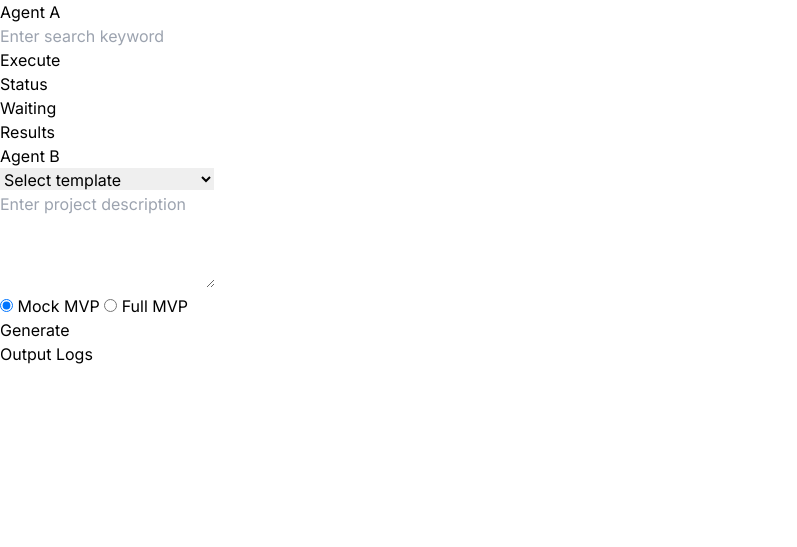
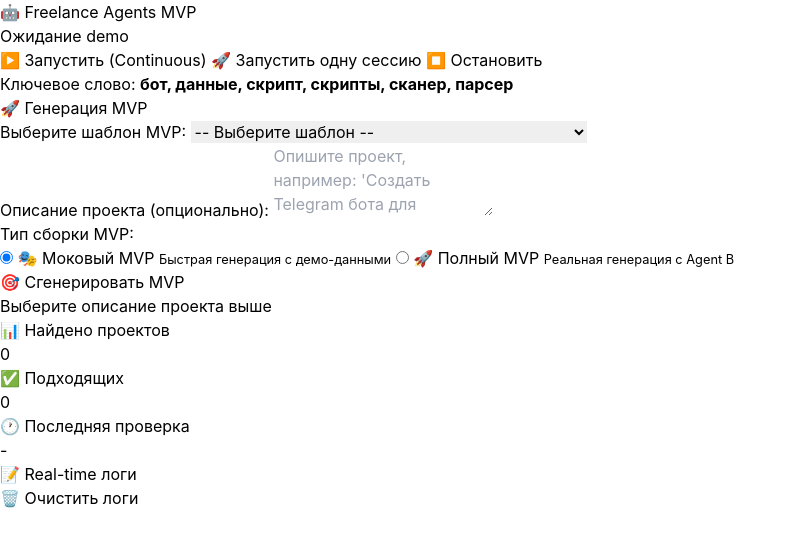
Before and after one commit to QAway-to/mvp-api-services-1765457495, a FastAPI app: page / in a window 1280 px wide. Shown: the top 547 px of the page, without its empty margins (0-797 px from the left). Run offline with FastAPI, Linux system fonts and the light colour scheme; style sheets or scripts are compiled from the project's sources.

Commit message:
Update dashboard.html with Russian interface

```diff
--- a/templates/dashboard.html
+++ b/templates/dashboard.html
@@ -1,79 +1,112 @@
 <!DOCTYPE html>
-<html lang="en">
+<html lang="ru">
 <head>
     <meta charset="UTF-8">
     <meta name="viewport" content="width=device-width, initial-scale=1.0">
-    <title>Multi-Agent System Dashboard</title>
-    <link rel="preconnect" href="https://fonts.googleapis.com">
-    <link rel="preconnect" href="https://fonts.gstatic.com" crossorigin>
-    <link href="https://fonts.googleapis.com/css2?family=Inter:wght@400;500;600&family=Roboto:wght@400;500;600&display=swap" rel="stylesheet">
+    <title>Freelance Agents MVP</title>
     <link rel="stylesheet" href="/static/css/style.css">
 </head>
 <body>
-    <div class="dashboard-container">
-        <div class="dashboard-grid">
-            <!-- Agent A Card -->
-            <div class="agent-card">
-                <div class="card-title">Agent A</div>
-                <div class="card-content">
-                    <div class="form-group">
-                        <input type="text" id="agent-a-input" class="form-input" placeholder="Enter search keyword">
+    <div class="container">
+        <header>
+            <h1>🤖 Freelance Agents MVP</h1>
+            <div class="status">
+                <span id="agent-status">Ожидание</span>
+                <span id="mode-badge" class="badge">{{ mode }}</span>
+            </div>
+        </header>
+
+        <div class="controls">
+            <button id="start-btn" class="btn btn-primary">▶️ Запустить (Continuous)</button>
+            <button id="run-session-btn" class="btn btn-success">🚀 Запустить одну сессию</button>
+            <button id="stop-btn" class="btn btn-danger" disabled>⏹️ Остановить</button>
+            <div class="search-info">
+                <span>Ключевое слово: <strong>{{ keyword }}</strong></span>
+            </div>
+        </div>
+
+        <div class="mvp-section">
+            <h2>🚀 Генерация MVP</h2>
+            <div class="mvp-controls">
+                <div class="mvp-input-group">
+                    <label for="mvp-template">Выберите шаблон MVP:</label>
+                    <select id="mvp-template">
+                        <option value="">-- Выберите шаблон --</option>
+                        <option value="telegram-shop-bot">🤖 Telegram Shop Bot (интернет-магазин)</option>
+                        <option value="news-parser">📰 News Parser (парсер новостей)</option>
+                        <option value="analytics-dashboard">📊 Analytics Dashboard (дашборд аналитики)</option>
+                        <option value="email-campaign-manager">📬 Email Campaign Manager (email-рассылки)</option>
+                        <option value="brand-mention-monitor">📰 Brand Mention Monitor (PR/освещение)</option>
+                        <option value="data-formatter">🧹 Data Formatter / Normalizer (очистка данных)</option>
+                        <option value="mini-etl-pipeline">🔄 Mini ETL Pipeline (конвейер)</option>
+                        <option value="price-stock-parser">💰 Price & Stock Parser (мониторинг цен)</option>
+                    </select>
+                </div>
+                <div class="mvp-input-group">
+                    <label for="project-description">Описание проекта (опционально):</label>
+                    <textarea
+                        id="project-description"
+                        placeholder="Опишите проект, например: 'Создать Telegram бота для интернет-магазина одежды с каталогом товаров, корзиной и оформлением заказов'"
+                        rows="3"
+                    ></textarea>
+                </div>
+                <div class="mvp-build-type">
+                    <label>Тип сборки MVP:</label>
+                    <div class="build-type-options">
+                        <label class="build-type-option">
+                            <input type="radio" name="build-type" value="mock" checked>
+                            <span>🎭 Моковый MVP</span>
+                            <small>Быстрая генерация с демо-данными</small>
+                        </label>
+                        <label class="build-type-option">
+                            <input type="radio" name="build-type" value="full">
+                            <span>🚀 Полный MVP</span>
+                            <small>Реальная генерация с Agent B</small>
+                        </label>
                     </div>
-                    <div class="form-group">
-                        <button id="agent-a-button" class="btn btn-primary">Execute</button>
-                    </div>
-                    <div class="form-group">
-                        <div class="status-label">Status</div>
-                        <div id="agent-a-status" class="status-value">Waiting</div>
-                    </div>
-                    <div class="form-group">
-                        <div class="results-label">Results</div>
-                        <div id="agent-a-results" class="results-list"></div>
+                </div>
+                <div class="mvp-buttons">
+                    <button id="generate-mvp-btn" class="btn btn-mvp">
+                        🎯 Сгенерировать MVP
+                    </button>
+                    <div id="mvp-status" class="mvp-status">
+                        Выберите описание проекта выше
                     </div>
                 </div>
             </div>
+        </div>
 
-            <!-- Agent B Card -->
-            <div class="agent-card">
-                <div class="card-title">Agent B</div>
-                <div class="card-content">
-                    <div class="form-group">
-                        <select id="agent-b-dropdown" class="form-select">
-                            <option value="">Select template</option>
-                            <option value="telegram-shop-bot">Telegram Shop Bot</option>
-                            <option value="news-parser">News Parser</option>
-                            <option value="analytics-dashboard">Analytics Dashboard</option>
-                            <option value="email-campaign-manager">Email Campaign Manager</option>
-                            <option value="brand-mention-monitor">Brand Mention Monitor</option>
-                            <option value="data-formatter">Data Formatter</option>
-                            <option value="mini-etl-pipeline">Mini ETL Pipeline</option>
-                            <option value="price-stock-parser">Price & Stock Parser</option>
-                        </select>
-                    </div>
-                    <div class="form-group">
-                        <textarea id="agent-b-textarea" class="form-textarea" placeholder="Enter project description" rows="4"></textarea>
-                    </div>
-                    <div class="form-group">
-                        <div class="radio-group">
-                            <label class="radio-label">
-                                <input type="radio" name="build-type" value="mock" checked>
-                                <span>Mock MVP</span>
-                            </label>
-                            <label class="radio-label">
-                                <input type="radio" name="build-type" value="full">
-                                <span>Full MVP</span>
-                            </label>
-                        </div>
-                    </div>
-                    <div class="form-group">
-                        <button id="agent-b-button" class="btn btn-secondary">Generate</button>
-                    </div>
-                    <div class="form-group">
-                        <div class="logs-label">Output Logs</div>
-                        <div id="agent-b-logs" class="logs-container"></div>
-                    </div>
+        <div class="session-info" id="session-info" style="display: none;">
+            <div class="session-card">
+                <h3>⏱️ Текущая сессия</h3>
+                <div id="session-details">
+                    <p>Время выполнения: <span id="session-time">0s</span></p>
+                    <p>Этап: <span id="session-step">-</span></p>
                 </div>
             </div>
+        </div>
+
+        <div class="stats">
+            <div class="stat-card">
+                <h3>📊 Найдено проектов</h3>
+                <div id="projects-count" class="stat-value">0</div>
+            </div>
+            <div class="stat-card">
+                <h3>✅ Подходящих</h3>
+                <div id="suitable-count" class="stat-value">0</div>
+            </div>
+            <div class="stat-card">
+                <h3>🕐 Последняя проверка</h3>
+                <div id="last-check" class="stat-value">-</div>
+            </div>
+        </div>
+
+        <div class="logs-section">
+            <h2>📝 Real-time логи</h2>
+            <div id="logs-container" class="logs-container">
+                <div id="logs" class="logs"></div>
+            </div>
+            <button id="clear-logs" class="btn btn-secondary">🗑️ Очистить логи</button>
         </div>
     </div>
 
```
